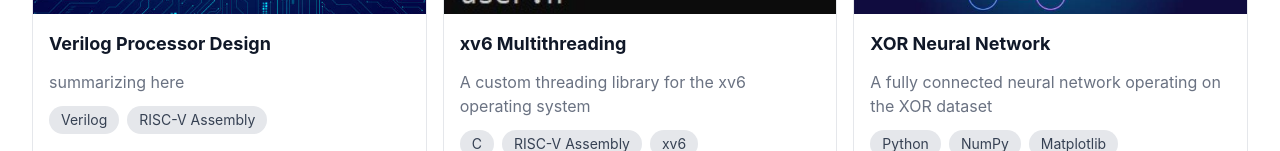
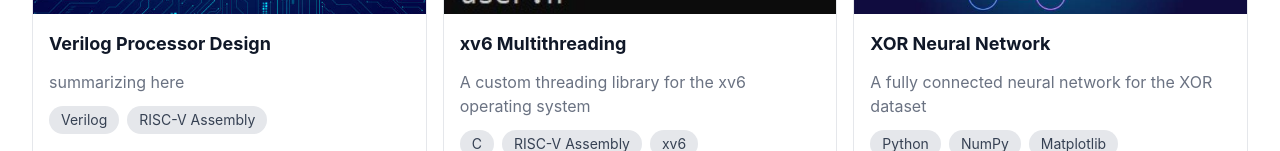
Before and after one commit to rhit-lucasja/personal-site, a React (Vite) app: page /projects in a window 1280 px wide. Shown: the part 801-952 px from the top of the page. Built offline with nearby package versions, Linux system fonts and the light colour scheme; no server answers.

Commit message:
slihgt wording change

```diff
--- a/src/data/projectData.js
+++ b/src/data/projectData.js
@@ -90,7 +90,7 @@ export const projects = [
     {
         id: 'project-two',
         title: 'XOR Neural Network',
-        summary: 'A fully connected neural network operating on the XOR dataset',
+        summary: 'A fully connected neural network for the XOR dataset',
         description: 'During the summer of 2024, I studied the basics of machine learning by creating a neural network operating on the MNIST dataset. To reinforce my skills, I adapted the MNIST model to the XOR dataset. For each random input (x,y), the neural network should output 0 whenever x and y have the same sign and 1 when x and y have different signs.',
         feature: null,
         design: null,
```
